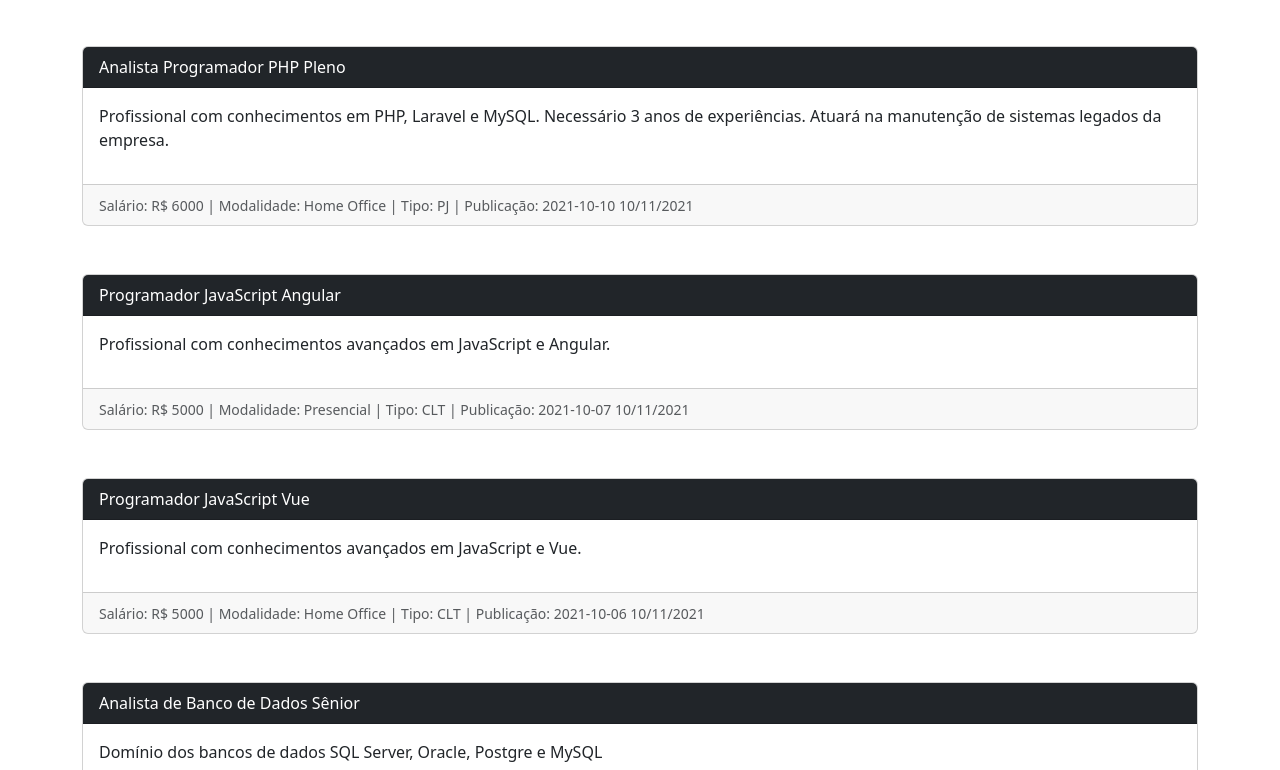
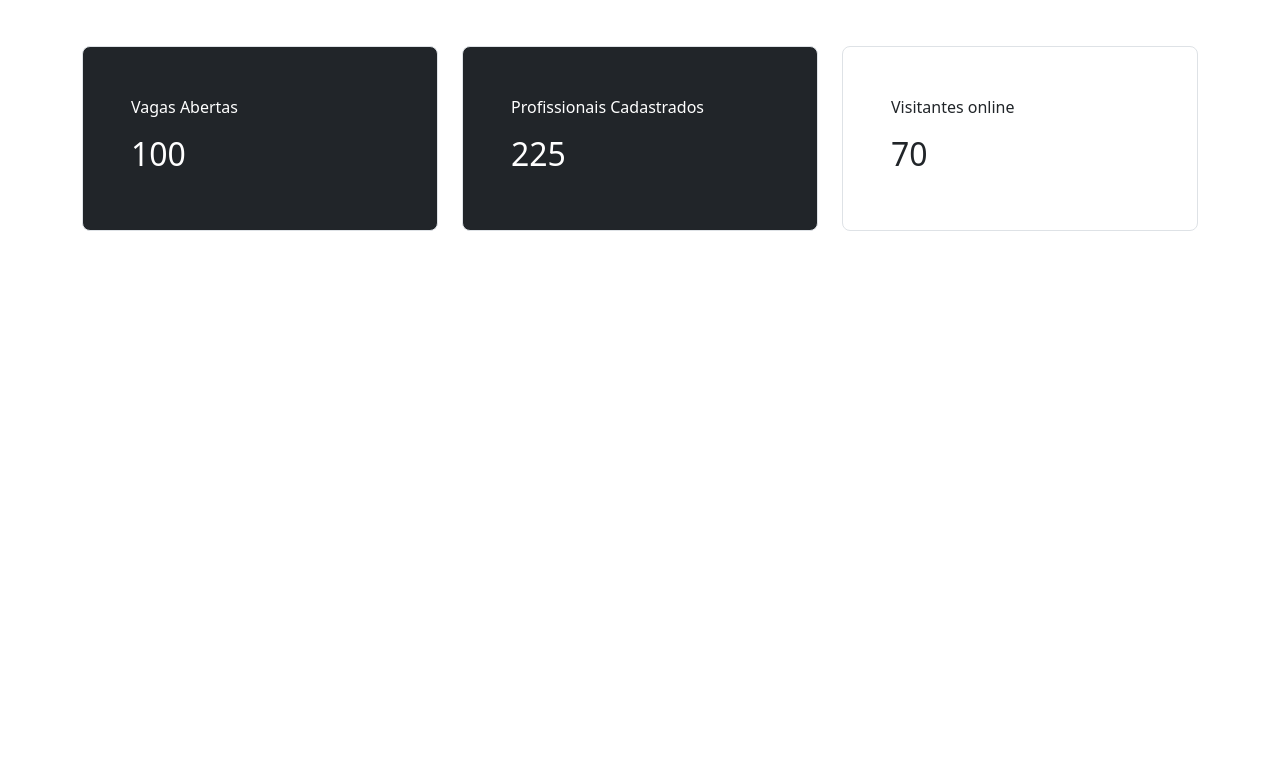
Before and after one commit to leonarddepaula/vagas-front, a Vue app: page / in a window 1280 px wide. Shown: the part 530-1300 px from the top of the page. After the commit the page ends 800 px from the top, so only its background shows below. Built offline with nearby package versions, Linux system fonts and the light colour scheme.

Commit message:
add publication date and handler time zone

```diff
--- a/src/components/comuns/Vaga.vue
+++ b/src/components/comuns/Vaga.vue
@@ -6,8 +6,8 @@
     </div>
     <div class="card-footer">
       <small class="text-muted"
-        >Salário: R$ {{ salario }} | Modalidade: {{ modalidade }} | Tipo:
-        {{ tipo }} | Publicação: {{ publicacao }} 10/11/2021</small
+        >Salário: R$ {{ salario }} | Modalidade: {{ getModalidade }} | Tipo:
+        {{ getTipo }} | Publicação: {{ getPublicacao }} </small
       >
     </div>
   </div>
@@ -51,5 +51,29 @@ export default {
       required: true
     },
   },
+  computed: {
+    getModalidade() {
+      switch(this.modalidade){
+        case '1':
+          return 'Home Office'
+        case '2':
+          return 'Presencial'
+      }
+      return ''
+    },
+    getTipo() {
+      switch(this.tipo){
+        case '1':
+          return 'CLT'
+        case '2':
+          return 'PJ'
+      }
+      return ''
+    },
+    getPublicacao() {
+      let dataPublicacao = new Date(this.publicacao)
+      return dataPublicacao.toLocaleDateString('pt-BR')
+    },
+  },
 };
 </script>
--- a/src/components/views/Home.vue
+++ b/src/components/views/Home.vue
@@ -58,53 +58,7 @@ export default {
   },
   data: () => ({
     usuariosOnline: 0,
-    vagas: [
-      {
-        titulo: "Analista Programador PHP Pleno",
-        descricao:
-          "Profissional com conhecimentos em PHP, Laravel e MySQL. Necessário 3 anos de experiências. Atuará na manutenção de sistemas legados da empresa.",
-        salario: 6000,
-        modalidade: "Home Office",
-        tipo: "PJ",
-        publicacao: "2021-10-10",
-      },
-      {
-        titulo: "Programador JavaScript Angular",
-        descricao:
-          "Profissional com conhecimentos avançados em JavaScript e Angular.",
-        salario: 5000,
-        modalidade: "Presencial",
-        tipo: "CLT",
-        publicacao: "2021-10-07",
-      },
-      {
-        titulo: "Programador JavaScript Vue",
-        descricao:
-          "Profissional com conhecimentos avançados em JavaScript e Vue.",
-        salario: 5000,
-        modalidade: "Home Office",
-        tipo: "CLT",
-        publicacao: "2021-10-06",
-      },
-      {
-        titulo: "Analista de Banco de Dados Sênior",
-        descricao:
-          "Domínio dos bancos de dados SQL Server, Oracle, Postgre e MySQL",
-        salario: 9000,
-        modalidade: "Presencial",
-        tipo: "PJ",
-        publicacao: "2021-10-06",
-      },
-      {
-        titulo: "Programador Web Júnior",
-        descricao:
-          "Conhecimentos básicos em HTML, CSS, JavaScript, Bootstrap, PHP e MySQL",
-        salario: 3000,
-        modalidade: "Presencial",
-        tipo: "CLT",
-        publicacao: "2021-10-05",
-      },
-    ],
+    vagas: [ ],
   }),
 
   methods: {
@@ -115,6 +69,9 @@ export default {
   created() {
     setInterval(this.getUsuariosOnline, 1500);
   },
+  activated(){
+    this.vagas = JSON.parse(localStorage.getItem('vagas'))
+  },
 };
 </script>
 
--- a/src/components/views/PublicarVaga.vue
+++ b/src/components/views/PublicarVaga.vue
@@ -51,7 +51,7 @@
     </div>
 
     <div class="row mt-3">
-      {{ titulo }} | {{ descricao }} | {{ salario }} | {{ modalidade }} | {{ tipo }}
+      <!-- {{ titulo }} | {{ descricao }} | {{ salario }} | {{ modalidade }} | {{ tipo }} -->
       <div class="col">
         <button type="submit" class="btn btn-primary" @click="salvarVaga()">Cadastrar</button>
       </div>
@@ -72,21 +72,28 @@ export default {
     }),
     methods: {
       salvarVaga() {
+        let tempoDecorrrido = Date.now()
+        let dataAtual = new Date(tempoDecorrrido)
+
+
         let vagas = JSON.parse(localStorage.getItem('vagas'))
         console.log(vagas);
 
         if(!vagas) vagas = []
 
         vagas.push({
-           titulo: this.titulo,
+          titulo: this.titulo,
           descricao: this.descricao,
           salario: this.salario,
           modalidade: this.modalidade,
-          tipo: this.tipo
+          tipo: this.tipo,
+          publicacao: dataAtual.toISOString()
         })
+
 
         localStorage.setItem('vagas', JSON.stringify(vagas))
         console.log(vagas);
+        console.log(vagas.publicacao);
       }
     }
 }
```
